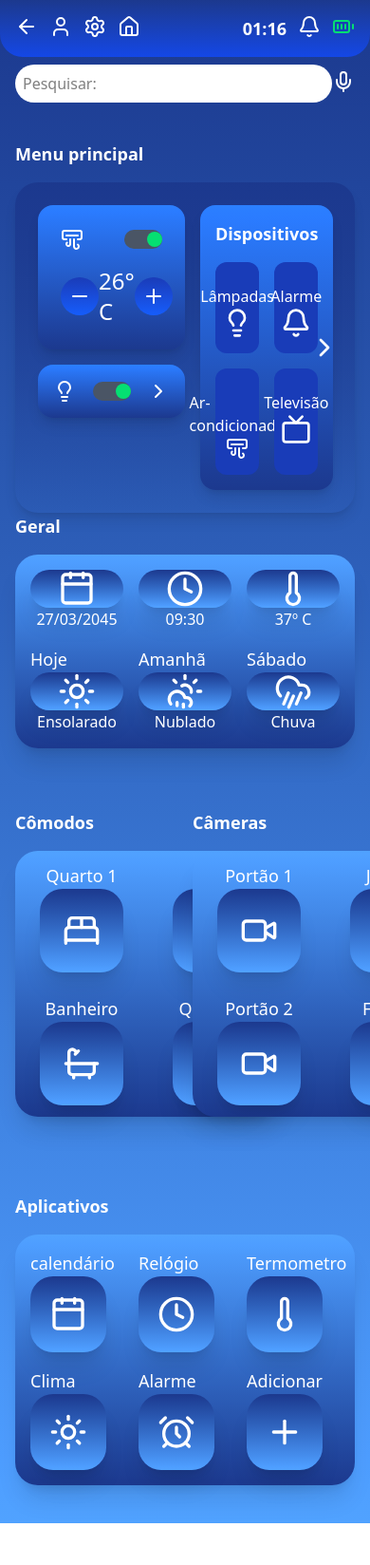
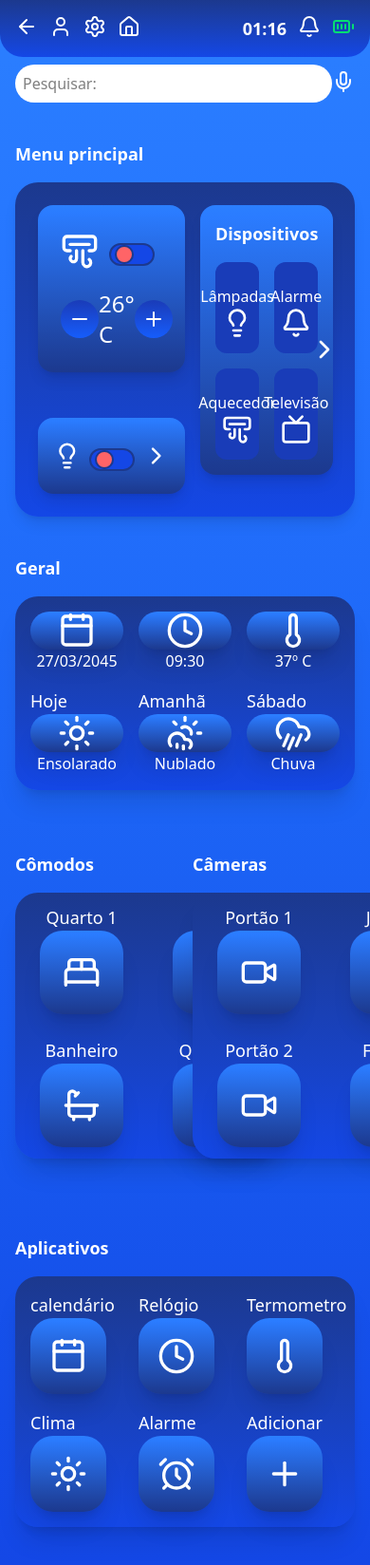
Before and after one commit to leo-braida/interface-home-controller, a website: page src/menu.html in a window 390 px wide. Shown: the top 1648 px of the page at 95% size. Before the commit the page ends 1604 px from the top, so only its background shows below. Drawn offline with nearby package versions, Linux system fonts and the light colour scheme.

Commit message:
Fix: Ajuste no background, nos botões, aumento da fonte link para a página de cameras e dispositivos

```diff
--- a/src/menu.html
+++ b/src/menu.html
@@ -9,7 +9,7 @@
   <script src="https://unpkg.com/lucide@latest"></script>
 </head>
 
-  <body class="min-h-screen bg-gradient-to-b from-blue-900 to-blue-400 px-4">
+  <body class="min-h-screen bg-gradient-to-b from-blue-500 to-blue-700 px-4">
 
     <nav class="bg-gradient-to-b from-blue-900 to-blue-700 p-4 flex justify-between text-white fixed top-0 left-0 w-full z-100 rounded-b-3xl">
       <div class="flex gap-3">
@@ -37,13 +37,15 @@
     </div>
 
     <label class="text-white text-lg font-semibold block mb-4">Menu principal</label>
-    <div class="bg-gradient-to-b from-blue-900 to-blue-850 p-6 rounded-3xl shadow-lg text-white w-full relative flex flex-row items-start gap-4">
-        <div class="flex flex-col w-1/2 gap-4 h-full">
-          <div class="bg-gradient-to-b from-blue-500 to-blue-900 p-6 rounded-2xl shadow-lg flex-1 h-full flex flex-col justify-between">
+    <div class="bg-gradient-to-b from-blue-900 to-blue-700 p-6 rounded-3xl shadow-lg text-white w-full relative flex flex-row items-start gap-4 mb-10">
+        <div class="flex flex-col w-1/2 gap-4">
+          <div class="bg-gradient-to-b from-blue-500 to-blue-900 p-6 rounded-2xl shadow-lg flex-1 flex flex-col justify-between mb-4">
             <div class="flex justify-between items-center mb-4">
-              <i data-lucide="air-vent" class="w-6 h-6"></i>
-              <div class="w-10 h-5 bg-gray-600 rounded-full flex items-center p-1 cursor-pointer" onclick="toggleCheckbox(this)">
-                <div class="w-4 h-4 bg-green-400 rounded-full transition-transform transform translate-x-5"></div>
+              <i data-lucide="air-vent" class="size-10"></i>
+              <div class="mt-2 p-2 rounded-lg flex justify-between items-center cursor-pointer" onclick="toggleCheckbox(this)">
+                <div class="switch w-12 h-6 flex items-center bg-blue-700 rounded-full p-1 relative border-2 border-blue-900">
+                  <div class="toggle w-5 h-5 bg-red-400 border-2 border-blue-900 rounded-full transition-transform transform absolute left-1"></div>
+                </div>
               </div>
             </div>
             <div class="flex justify-between items-center text-2xl">
@@ -53,17 +55,19 @@
             </div>
           </div>
 
-          <div class="bg-gradient-to-b from-blue-500 to-blue-900 p-4 rounded-2xl shadow-lg w-full flex justify-between items-center">
-            <i data-lucide="lightbulb" class="w-6 h-6"></i>
-            <div class="w-10 h-5 bg-gray-600 rounded-full flex items-center p-1 cursor-pointer" onclick="toggleCheckbox(this)">
-              <div class="w-4 h-4 bg-green-400 rounded-full transition-transform transform translate-x-5"></div>
+          <div class="bg-gradient-to-b from-blue-500 to-blue-900 p-4 rounded-2xl shadow-lg  flex justify-between items-center size-20 h-full w-full mt-4">
+            <i data-lucide="lightbulb" class="size-10"></i>
+            <div class="mt-2 p-2 rounded-lg flex justify-between items-center cursor-pointer" onclick="toggleCheckbox(this)">
+              <div class="switch w-12 h-6 flex items-center bg-blue-700 rounded-full p-1 relative border-2 border-blue-900">
+                <div class="toggle w-5 h-5 bg-red-400 border-2 border-blue-900 rounded-full transition-transform transform absolute left-1"></div>
+              </div>
             </div>
-            <i data-lucide="chevron-right" class="w-6 h-6"></i>
+            <i data-lucide="chevron-right" class="size-10"></i>
           </div>
         </div>
 
         <div class="w-1/2">
-          <div class="bg-gradient-to-b from-blue-500 to-blue-900 p-4 rounded-2xl shadow-lg w-full flex flex-col items-center">
+          <div class="bg-gradient-to-b from-blue-500 to-blue-900 p-4 rounded-2xl shadow-lg w-full flex flex-col items-center" onclick="trocaTela('dispositivos')">
             <h3 class="text-lg font-semibold mb-4 text-center">Dispositivos</h3>
             <div class="grid grid-cols-2 gap-4 w-full">
               <div class="bg-blue-800 p-4 rounded-xl flex flex-col items-center">
@@ -76,8 +80,8 @@
               </div>
 
               <div class="bg-blue-800 p-4 rounded-xl flex flex-col items-center">
-                <span class="mt-2">Ar-condicionado</span>
-                <i data-lucide="air-vent"></i>
+                <span class="mt-2">Aquecedor</span>
+                <i data-lucide="air-vent" class="w-8 h-8"></i>
               </div>
               <div class="bg-blue-800 p-4 rounded-xl flex flex-col items-center">
                 <span class="mt-2">Televisão</span>
@@ -92,10 +96,10 @@
       </div>
   <label class="text-white text-lg font-semibold block mb-4">Geral</label>
   <div
-    class="grid grid-cols-3 gap-4 bg-gradient-to-b from-blue-400 to-blue-900 p-4 rounded-3xl text-white shadow-xl w-full mb-10">
+    class="grid grid-cols-3 gap-4 bg-gradient-to-b from-blue-900 to-blue-700 p-4 rounded-3xl text-white shadow-xl w-full mb-10">
     <div>
       <div
-        class="flex justify-center items-center bg-gradient-to-b from-blue-900 to-blue-400 rounded-3xl shadow-xl">
+        class="flex justify-center items-center bg-gradient-to-b from-blue-500 to-blue-900 rounded-3xl shadow-xl">
         <i data-lucide="calendar" class="size-10"></i>
       </div>
       <p class="text-center">27/03/2045</p>
@@ -103,7 +107,7 @@
 
     <div>
       <div
-        class="flex justify-center items-center bg-gradient-to-b from-blue-900 to-blue-400 rounded-3xl shadow-xl">
+        class="flex justify-center items-center bg-gradient-to-b from-blue-500 to-blue-900 rounded-3xl shadow-xl">
         <i data-lucide="clock-4" class="size-10"></i>
       </div>
       <p class="text-center">09:30</p>
@@ -111,7 +115,7 @@
 
     <div>
       <div
-        class="flex justify-center items-center bg-gradient-to-b from-blue-900 to-blue-400 rounded-3xl shadow-xl">
+        class="flex justify-center items-center bg-gradient-to-b from-blue-500 to-blue-900 rounded-3xl shadow-xl">
         <i data-lucide="thermometer" class="size-10"></i>
       </div>
       <p class="text-center">37º C</p>
@@ -120,7 +124,7 @@
     <div>
       <p class="text-lg">Hoje</p>
       <div
-        class="flex justify-center items-center bg-gradient-to-b from-blue-900 to-blue-400 rounded-3xl shadow-xl">
+        class="flex justify-center items-center bg-gradient-to-b from-blue-500 to-blue-900 rounded-3xl shadow-xl">
         <i data-lucide="sun" class="size-10"></i>
       </div>
       <p class="text-center">Ensolarado</p>
@@ -129,7 +133,7 @@
     <div>
       <p class="text-lg">Amanhã</p>
       <div
-        class="flex justify-center items-center bg-gradient-to-b from-blue-900 to-blue-400 rounded-3xl shadow-xl">
+        class="flex justify-center items-center bg-gradient-to-b from-blue-500 to-blue-900 rounded-3xl shadow-xl">
         <i data-lucide="cloud-sun-rain" class="size-10"></i>
       </div>
       <p class="text-center">Nublado</p>
@@ -138,7 +142,7 @@
     <div>
       <p class="text-lg">Sábado</p>
       <div
-        class="flex justify-center items-center bg-gradient-to-b from-blue-900 to-blue-400 rounded-3xl shadow-xl">
+        class="flex justify-center items-center bg-gradient-to-b from-blue-500 to-blue-900 rounded-3xl shadow-xl">
         <i data-lucide="cloud-rain-wind" class="size-10"></i>
       </div>
       <p class="text-center">Chuva</p>
@@ -148,16 +152,16 @@
 
   </div>
 
-  <div class="flex items-center flex-grow mt-16 grid grid-cols-2 gap-4 mb-10">
+  <div class="flex items-center flex-grow mt-16 grid grid-cols-2 gap-4 mb-10 justify-center">
     <div>
       <label class="text-white text-lg font-semibold block mb-4">Cômodos</label>
       <div
-        class="grid grid-cols-2 grid-rows-2 place-items-center mb-10 bg-gradient-to-b from-blue-400 to-blue-900 p-2 rounded-3xl shadow-md  text-white shadow-xl size-70 gap-4 ">
+        class="grid grid-cols-2 grid-rows-2 place-items-center mb-10 bg-gradient-to-b from-blue-900 to-blue-700 p-2 rounded-3xl shadow-md  text-white shadow-xl size-70 gap-4 ">
 
         <div class="text-center text-lg">
           <p>Quarto 1</p>
           <div
-            class="flex justify-center bg-gradient-to-b from-blue-900 to-blue-400 rounded-3xl shadow-xl items-center p-6">
+            class="flex justify-center bg-gradient-to-b from-blue-500 to-blue-900 rounded-3xl shadow-xl items-center p-6">
             <i data-lucide="bed-double" class="size-10"></i>
           </div>
         </div>
@@ -165,7 +169,7 @@
         <div class="text-center text-lg">
           <p>Sala</p>
           <div
-            class="flex justify-center bg-gradient-to-b from-blue-900 to-blue-400 rounded-3xl shadow-xl items-center p-6">
+            class="flex justify-center bg-gradient-to-b from-blue-500 to-blue-900 rounded-3xl shadow-xl items-center p-6">
             <i data-lucide="sofa" class="size-10"></i>
           </div>
         </div>
@@ -173,7 +177,7 @@
         <div class="text-center text-lg">
           <p>Banheiro</p>
           <div
-            class="flex justify-center bg-gradient-to-b from-blue-900 to-blue-400 rounded-3xl shadow-xl items-center p-6">
+            class="flex justify-center bg-gradient-to-b from-blue-500 to-blue-900 rounded-3xl shadow-xl items-center p-6">
             <i data-lucide="bath" class="size-10"></i>
           </div>
         </div>
@@ -181,7 +185,7 @@
         <div class="text-center text-lg">
           <p>Quarto 2</p>
           <div
-            class="flex justify-center bg-gradient-to-b from-blue-900 to-blue-400 rounded-3xl shadow-xl items-center p-6">
+            class="flex justify-center bg-gradient-to-b from-blue-500 to-blue-900 rounded-3xl shadow-xl items-center p-6">
             <i data-lucide="bed" class="size-10"></i>
           </div>
         </div>
@@ -192,12 +196,12 @@
     <div>
       <label class="text-white text-lg font-semibold block mb-4">Câmeras</label>
       <div
-        class="grid grid-cols-2 grid-rows-2 place-items-center mb-10 bg-gradient-to-b from-blue-400 to-blue-900 p-2 rounded-3xl shadow-md  text-white shadow-xl size-70 gap-4 ">
+        class="grid grid-cols-2 grid-rows-2 place-items-center mb-10 bg-gradient-to-b from-blue-900 to-blue-700 p-2 rounded-3xl shadow-md  text-white shadow-xl size-70 gap-4 " onclick="trocaTela('cameras')">
 
         <div class="text-center text-lg">
           <p>Portão 1</p>
           <div
-            class="flex justify-center bg-gradient-to-b from-blue-900 to-blue-400 rounded-3xl shadow-xl items-center p-6">
+            class="flex justify-center bg-gradient-to-b from-blue-500 to-blue-900 rounded-3xl shadow-xl items-center p-6">
             <i data-lucide="video" class="size-10"></i>
           </div>
         </div>
@@ -205,7 +209,7 @@
         <div  class="text-center text-lg">
           <p>Jardim</p>
           <div
-            class="flex justify-center bg-gradient-to-b from-blue-900 to-blue-400 rounded-3xl shadow-xl items-center p-6">
+            class="flex justify-center bg-gradient-to-b from-blue-500 to-blue-900 rounded-3xl shadow-xl items-center p-6">
             <i data-lucide="video" class="size-10"></i>
           </div>
         </div>
@@ -213,7 +217,7 @@
         <div  class="text-center text-lg">
           <p>Portão 2</p>
           <div
-            class="flex justify-center bg-gradient-to-b from-blue-900 to-blue-400 rounded-3xl shadow-xl items-center p-6">
+            class="flex justify-center bg-gradient-to-b from-blue-500 to-blue-900 rounded-3xl shadow-xl items-center p-6">
             <i data-lucide="video" class="size-10"></i>
           </div>
         </div>
@@ -221,7 +225,7 @@
         <div  class="text-center text-lg">
           <p>Fundos</p>
           <div
-            class="flex justify-center bg-gradient-to-b from-blue-900 to-blue-400 rounded-3xl shadow-xl items-center p-6">
+            class="flex justify-center bg-gradient-to-b from-blue-500 to-blue-900 rounded-3xl shadow-xl items-center p-6">
             <i data-lucide="video" class="size-10"></i>
           </div>
         </div>
@@ -233,11 +237,11 @@
   <label class="text-white text-lg font-semibold block mb-4">Aplicativos</label>
 
   <div
-    class="grid grid-cols-3 content-center gap-4 bg-gradient-to-b from-blue-400 to-blue-900 p-4 rounded-3xl shadow-md text-white shadow-xl w-full mb-10">
+    class="grid grid-cols-3 content-center gap-4 bg-gradient-to-b from-blue-900 to-blue-700 p-4 rounded-3xl shadow-md text-white shadow-xl w-full mb-10">
     <div>
       <p class="text-lg">calendário</p>
       <div
-        class="flex justify-center items-center bg-gradient-to-b from-blue-900 to-blue-400 rounded-3xl shadow-xl size-20">
+        class="flex justify-center items-center bg-gradient-to-b from-blue-500 to-blue-900 rounded-3xl shadow-xl size-20">
         <i data-lucide="calendar" class="size-10"></i>
       </div>
     </div>
@@ -245,7 +249,7 @@
     <div>
       <p class="text-lg">Relógio</p>
       <div
-        class="flex justify-center items-center bg-gradient-to-b from-blue-900 to-blue-400 rounded-3xl shadow-xl size-20">
+        class="flex justify-center items-center bg-gradient-to-b from-blue-500 to-blue-900 rounded-3xl shadow-xl size-20">
         <i data-lucide="clock-4" class="size-10"></i>
       </div>
     </div>
@@ -253,7 +257,7 @@
     <div>
       <p class="text-lg">Termometro</p>
       <div
-        class="flex justify-center items-center bg-gradient-to-b from-blue-900 to-blue-400 rounded-3xl shadow-xl size-20">
+        class="flex justify-center items-center bg-gradient-to-b from-blue-500 to-blue-900 rounded-3xl shadow-xl size-20">
         <i data-lucide="thermometer" class="size-10"></i>
       </div>
     </div>
@@ -261,7 +265,7 @@
     <div>
       <p class="text-lg">Clima</p>
       <div
-        class="flex justify-center items-center bg-gradient-to-b from-blue-900 to-blue-400 rounded-3xl shadow-xl size-20">
+        class="flex justify-center items-center bg-gradient-to-b from-blue-500 to-blue-900 rounded-3xl shadow-xl size-20">
         <i data-lucide="sun" class="size-10"></i>
       </div>
     </div>
@@ -269,7 +273,7 @@
     <div>
       <p class="text-lg">Alarme</p>
       <div
-        class="flex justify-center items-center bg-gradient-to-b from-blue-900 to-blue-400 rounded-3xl shadow-xl size-20">
+        class="flex justify-center items-center bg-gradient-to-b from-blue-500 to-blue-900 rounded-3xl shadow-xl size-20">
         <i data-lucide="alarm-clock" class="size-10"></i>
       </div>
     </div>
@@ -277,7 +281,7 @@
     <div>
       <p class="text-lg">Adicionar</p>
       <div
-        class="flex justify-center items-center bg-gradient-to-b from-blue-900 to-blue-400 rounded-3xl shadow-xl size-20">
+        class="flex justify-center items-center bg-gradient-to-b from-blue-500 to-blue-900 rounded-3xl shadow-xl size-20">
         <i data-lucide="plus" class="size-10"></i>
       </div>
     </div>
@@ -285,11 +289,18 @@
   </div>
 
   <script>
-    function toggleCheckbox() {
-      const toggle = document.getElementById('check');
-      toggle.classList.toggle('bg-green-400');
-      toggle.classList.toggle('bg-red-400');
-      toggle.classList.toggle('translate-x-5');
+    function trocaTela(tela){
+      window.location.href = tela+".html";
+    }
+
+    function toggleCheckbox(element) {
+      const toggle = element.querySelector('.toggle');
+        if (toggle.classList.contains('bg-red-400')) {
+          toggle.classList.replace('bg-red-400', 'bg-green-400');
+        } else {
+          toggle.classList.replace('bg-green-400', 'bg-red-400');
+        }
+        toggle.classList.toggle('translate-x-5');
     }
 
     function updateTime() {
```
Also changed, not shown: src/cameras.html (+7 -7 lines), src/configuracoes.html (+1 -1 lines), src/dispositivos.html (+8 -8 lines).
